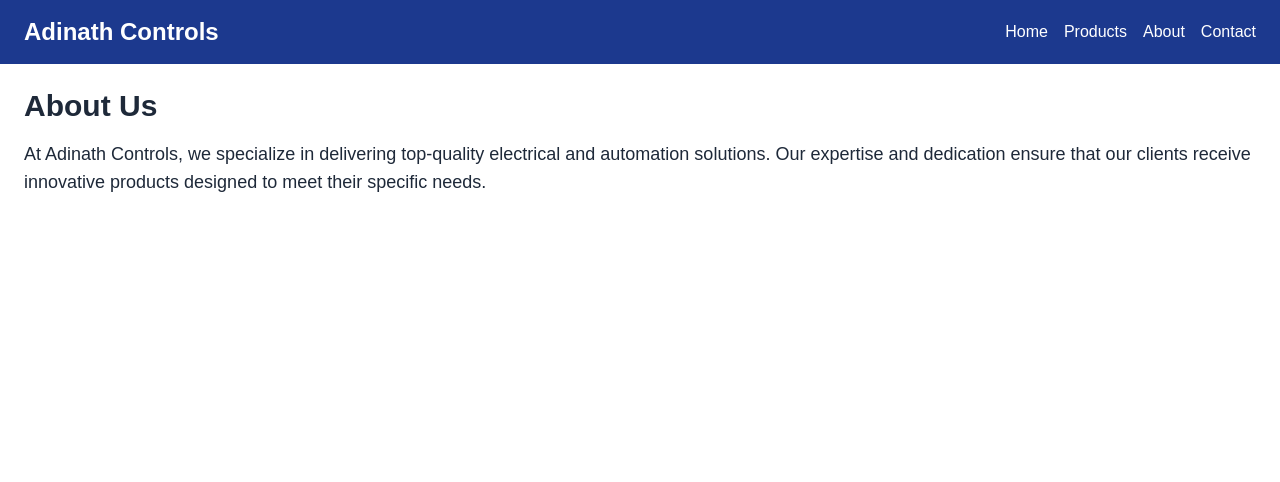
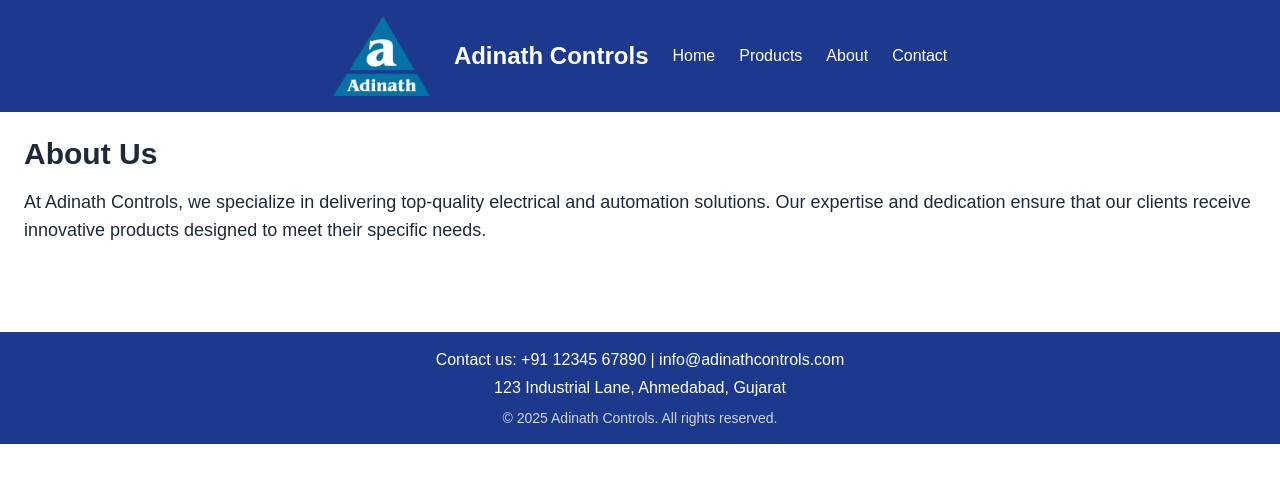
Before and after one commit to Deepmori1/adinath-controls-web, a Next.js app: page /about in a window 1280 px wide. Shown: the top 482 px of the page. Built offline with nearby package versions, Linux system fonts and the light colour scheme.

Commit message:
Add footer with contact info and copyright

```diff
--- a/src/app/about/page.tsx
+++ b/src/app/about/page.tsx
@@ -1,23 +1,42 @@
 import Link from 'next/link';
 export default function About() {
   return (
+
     <main className="min-h-screen bg-white text-gray-800">
-        <header className="bg-blue-900 text-white px-6 py-4 flex justify-between items-center">
-          <h1 className="text-2xl font-bold">Adinath Controls</h1>
-          <nav className="space-x-4">
+
+      {/* Header */}
+      <header className="bg-blue-900 text-white px-6 py-4">
+        <div className="w-full flex flex-row items-center justify-center space-x-6">
+          {/* Logo wrapped in Link */}
+          <Link href="/" className="flex items-center space-x-2 hover:opacity-90">
+            <img src="/Adinath Logo/Adinath Logo_Clear Background.png" alt="Adinath Controls" className="h-20 w-auto" />
+          </Link>
+          <span className="text-2xl font-bold">Adinath Controls</span>
+          {/* Navigation Links */}
           <Link href="/" className="hover:underline">Home</Link>
           <Link href="/products" className="hover:underline">Products</Link>
           <Link href="/about" className="hover:underline">About</Link>
           <Link href="/contact" className="hover:underline">Contact</Link>
-          </nav>
+        </div>
       </header>
 
+      {/* Content */}
       <div className="p-6">
         <h2 className="text-3xl font-bold mb-4">About Us</h2>
         <p className="text-lg mb-6">
           At Adinath Controls, we specialize in delivering top-quality electrical and automation solutions. Our expertise and dedication ensure that our clients receive innovative products designed to meet their specific needs.
         </p>
       </div>
+
+      {/* Footer */}
+      <footer className="bg-blue-900 text-white text-center py-4 mt-10">
+        <div className="space-y-1">
+          <p>Contact us: +91 12345 67890 | info@adinathcontrols.com</p>
+          <p>123 Industrial Lane, Ahmedabad, Gujarat</p>
+          <p className="text-sm text-gray-300 mt-2">&copy; {new Date().getFullYear()} Adinath Controls. All rights reserved.</p>
+        </div>
+      </footer>
+
     </main>
   );
 }
--- a/src/app/contact/page.tsx
+++ b/src/app/contact/page.tsx
@@ -1,27 +1,45 @@
 import Link from 'next/link';
 export default function Contact() {
   return (
+
     <main className="min-h-screen bg-white text-gray-800">
-        <header className="bg-blue-900 text-white px-6 py-4 flex justify-between items-center">
-          <h1 className="text-2xl font-bold">Adinath Controls</h1>
-          <nav className="space-x-4">
+
+      {/* Header */}
+      <header className="bg-blue-900 text-white px-6 py-4">
+        <div className="w-full flex flex-row items-center justify-center space-x-6">
+          {/* Logo wrapped in Link */}
+          <Link href="/" className="flex items-center space-x-2 hover:opacity-90">
+            <img src="/Adinath Logo/Adinath Logo_Clear Background.png" alt="Adinath Controls" className="h-20 w-auto" />
+          </Link>
+          <span className="text-2xl font-bold">Adinath Controls</span>
+          {/* Navigation Links */}
           <Link href="/" className="hover:underline">Home</Link>
           <Link href="/products" className="hover:underline">Products</Link>
           <Link href="/about" className="hover:underline">About</Link>
           <Link href="/contact" className="hover:underline">Contact</Link>
-          </nav>
+        </div>
       </header>
 
+      {/* Content */}
       <div className="p-6">
         <h2 className="text-3xl font-bold mb-4">Contact Us</h2>
         <p className="text-lg mb-4">We’d love to hear from you. Reach out to us via the details below:</p>
-
         <ul className="text-lg space-y-2">
           <li><strong>Phone:</strong> +91 12345 67890</li>
           <li><strong>Email:</strong> info@adinathcontrols.com</li>
           <li><strong>Address:</strong> 123 Industrial Lane, Ahmedabad, Gujarat</li>
         </ul>
       </div>
+
+      {/* Footer */}
+      <footer className="bg-blue-900 text-white text-center py-4 mt-10">
+        <div className="space-y-1">
+          <p>Contact us: +91 12345 67890 | info@adinathcontrols.com</p>
+          <p>123 Industrial Lane, Ahmedabad, Gujarat</p>
+          <p className="text-sm text-gray-300 mt-2">&copy; {new Date().getFullYear()} Adinath Controls. All rights reserved.</p>
+        </div>
+      </footer>
+
     </main>
   );
 }
--- a/src/app/page.tsx
+++ b/src/app/page.tsx
@@ -1,16 +1,23 @@
 import Link from 'next/link';
 export default function Home() {
   return (
+
     <main className="min-h-screen bg-white text-gray-800">
+
       {/* Header */}
-      <header className="bg-blue-900 text-white px-6 py-4 flex justify-between items-center">
-        <h1 className="text-2xl font-bold">Adinath Controls</h1>
-        <nav className="space-x-4">
+      <header className="bg-blue-900 text-white px-6 py-4">
+        <div className="w-full flex flex-row items-center justify-center space-x-6">
+          {/* Logo wrapped in Link */}
+          <Link href="/" className="flex items-center space-x-2 hover:opacity-90">
+            <img src="/Adinath Logo/Adinath Logo_Clear Background.png" alt="Adinath Controls" className="h-20 w-auto" />
+          </Link>
+          <span className="text-2xl font-bold">Adinath Controls</span>
+          {/* Navigation Links */}
           <Link href="/" className="hover:underline">Home</Link>
           <Link href="/products" className="hover:underline">Products</Link>
           <Link href="/about" className="hover:underline">About</Link>
           <Link href="/contact" className="hover:underline">Contact</Link>
-        </nav>
+        </div>
       </header>
 
       {/* Content */}
@@ -28,6 +35,16 @@
           </ul>
         </section>
       </div>
+
+      {/* Footer */}
+      <footer className="bg-blue-900 text-white text-center py-4 mt-10">
+        <div className="space-y-1">
+          <p>Contact us: +91 12345 67890 | info@adinathcontrols.com</p>
+          <p>123 Industrial Lane, Ahmedabad, Gujarat</p>
+          <p className="text-sm text-gray-300 mt-2">&copy; {new Date().getFullYear()} Adinath Controls. All rights reserved.</p>
+        </div>
+      </footer>
+
     </main>
   )
 }
--- a/src/app/products/page.tsx
+++ b/src/app/products/page.tsx
@@ -1,17 +1,26 @@
 import Link from 'next/link';
 export default function Products() {
   return (
+
     <main className="min-h-screen bg-white text-gray-800">
-        <header className="bg-blue-900 text-white px-6 py-4 flex justify-between items-center">
-          <h1 className="text-2xl font-bold">Adinath Controls</h1>
-          <nav className="space-x-4">
+
+      {/* Header */}
+      <header className="bg-blue-900 text-white px-6 py-4">
+        <div className="w-full flex flex-row items-center justify-center space-x-6">
+          {/* Logo wrapped in Link */}
+          <Link href="/" className="flex items-center space-x-2 hover:opacity-90">
+            <img src="/Adinath Logo/Adinath Logo_Clear Background.png" alt="Adinath Controls" className="h-20 w-auto" />
+          </Link>
+          <span className="text-2xl font-bold">Adinath Controls</span>
+          {/* Navigation Links */}
           <Link href="/" className="hover:underline">Home</Link>
           <Link href="/products" className="hover:underline">Products</Link>
           <Link href="/about" className="hover:underline">About</Link>
           <Link href="/contact" className="hover:underline">Contact</Link>
-          </nav>
+        </div>
       </header>
 
+      {/* Content */}
       <div className="p-6">
         <h2 className="text-3xl font-bold mb-6">Our Product Range</h2>
         <div className="grid grid-cols-1 sm:grid-cols-2 md:grid-cols-3 gap-6">
@@ -23,6 +32,16 @@
           <div className="bg-gray-100 p-4 rounded shadow">Custom Automation Projects</div>
         </div>
       </div>
+
+      {/* Footer */}
+      <footer className="bg-blue-900 text-white text-center py-4 mt-10">
+        <div className="space-y-1">
+          <p>Contact us: +91 12345 67890 | info@adinathcontrols.com</p>
+          <p>123 Industrial Lane, Ahmedabad, Gujarat</p>
+          <p className="text-sm text-gray-300 mt-2">&copy; {new Date().getFullYear()} Adinath Controls. All rights reserved.</p>
+        </div>
+      </footer>
+
     </main>
   );
 }
```
Also changed, not shown: public/Adinath Logo/Adinath Logo_Clear Background.png (added), public/Adinath Logo/Adinath Logo_White Background.png (added). Lines whose indentation alone changed are shown as unchanged.
